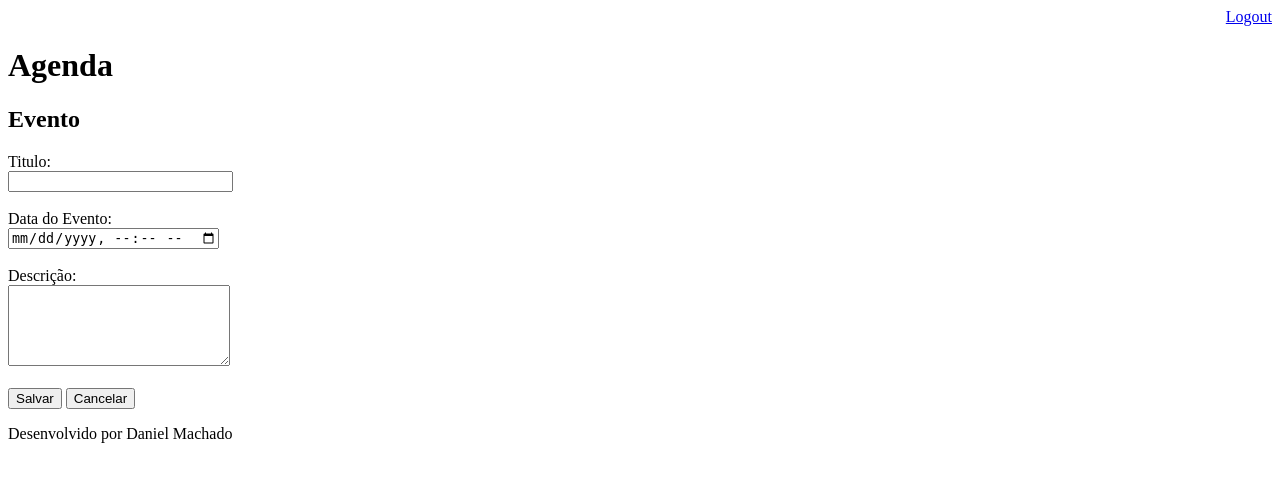
After one commit to machadodan/agenda, a Django app: page /agenda/evento/ in a window 1280 px wide. The commit adds this page. Shown: the top 482 px of the page. Run offline with Django 3.2, Linux system fonts and the light colour scheme.

Commit message:
incluido template para inserção de eventos da agenda. Incluido gitignore para ignorar os arquivos compilados

```diff
--- a/agenda/urls.py
+++ b/agenda/urls.py
@@ -23,6 +23,8 @@ from django.views.generic import RedirectView
 urlpatterns = [
     path('admin/', admin.site.urls),
     path('agenda/', views.lista_eventos),
+    path('agenda/evento/', views.evento),
+    path('agenda/evento/submit', views.submit_evento),
     path('', RedirectView.as_view(url='/agenda/')),
     path('login/', views.login_user),
     path('login/submit', views.submit_login),
--- a/core/views.py
+++ b/core/views.py
@@ -37,3 +37,19 @@ def  lista_eventos(request):
     # pegar usuario da sessao
     # usuario = request.user
     # evento = Evento.objects.filter(usuario=usuario)
+
+def evento(request):
+    return render(request, 'evento.html')
+
+@login_required(login_url='/login/')
+def submit_evento(request):
+    if request.POST:
+        titulo = request.POST.get('titulo')
+        data_evento = request.POST.get('data_evento')
+        descricao = request.POST.get('descricao')
+        usuario = request.user
+        Evento.objects.create(titulo=titulo,
+                              data_evento=data_evento,
+                              descricao=descricao,
+                              usuario=usuario)
+        return redirect('/')
--- a/templates/agenda.html
+++ b/templates/agenda.html
@@ -2,7 +2,9 @@
 
     {% block content %}
     <h2>Agendamentos</h2>
-
+    <a href="evento/">
+    <button type="button">Novo Evento</button>
+    </a>
     <ul style="font-size: 18px">
         {% for evento in eventos %}
         <li>{{ evento.titulo }} - {{ evento.get_data_evento }}</li>
--- /dev/null
+++ b/templates/evento.html
@@ -0,0 +1,24 @@
+{% extends "model-page.html" %}
+
+{% block content %}
+    <h2>Evento</h2>
+
+      <form action="submit" method="POST">{% csrf_token %}
+        <label>Titulo: </label>
+        <br>
+        <input type="text" name="titulo" size="25">
+        <br><br>
+        <label>Data do Evento:</label>
+       <br>
+        <input type="datetime-local" name="data_evento">
+        <br><br>
+          <label>Descrição: </label>
+         <br>
+          <textarea name="descricao" rows="5" cols="25"></textarea>
+        <br><br>
+     <button type="submit">Salvar</button>
+     <a href="/">
+         <button type="button">Cancelar</button>
+     </a>
+      </form>
+{% endblock %}
```
Also changed, not shown: db.sqlite3, 1 other file.
